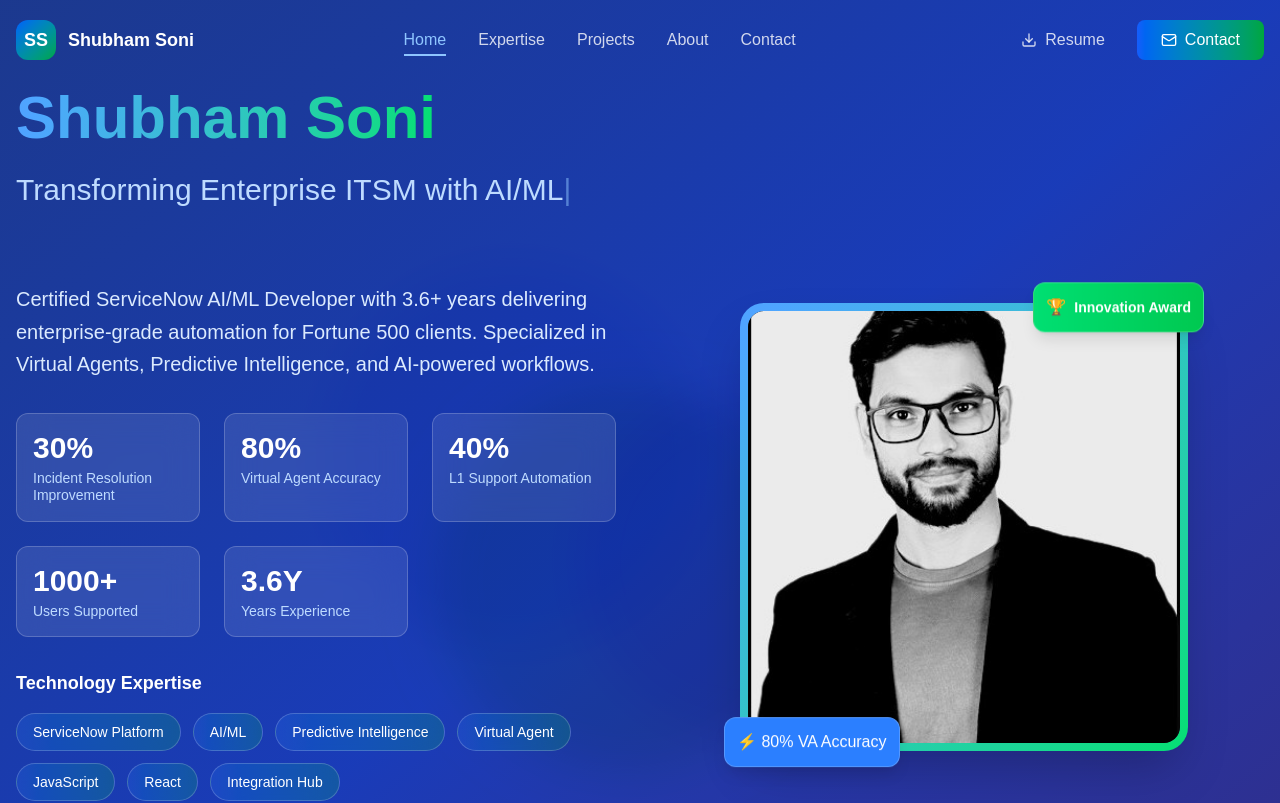
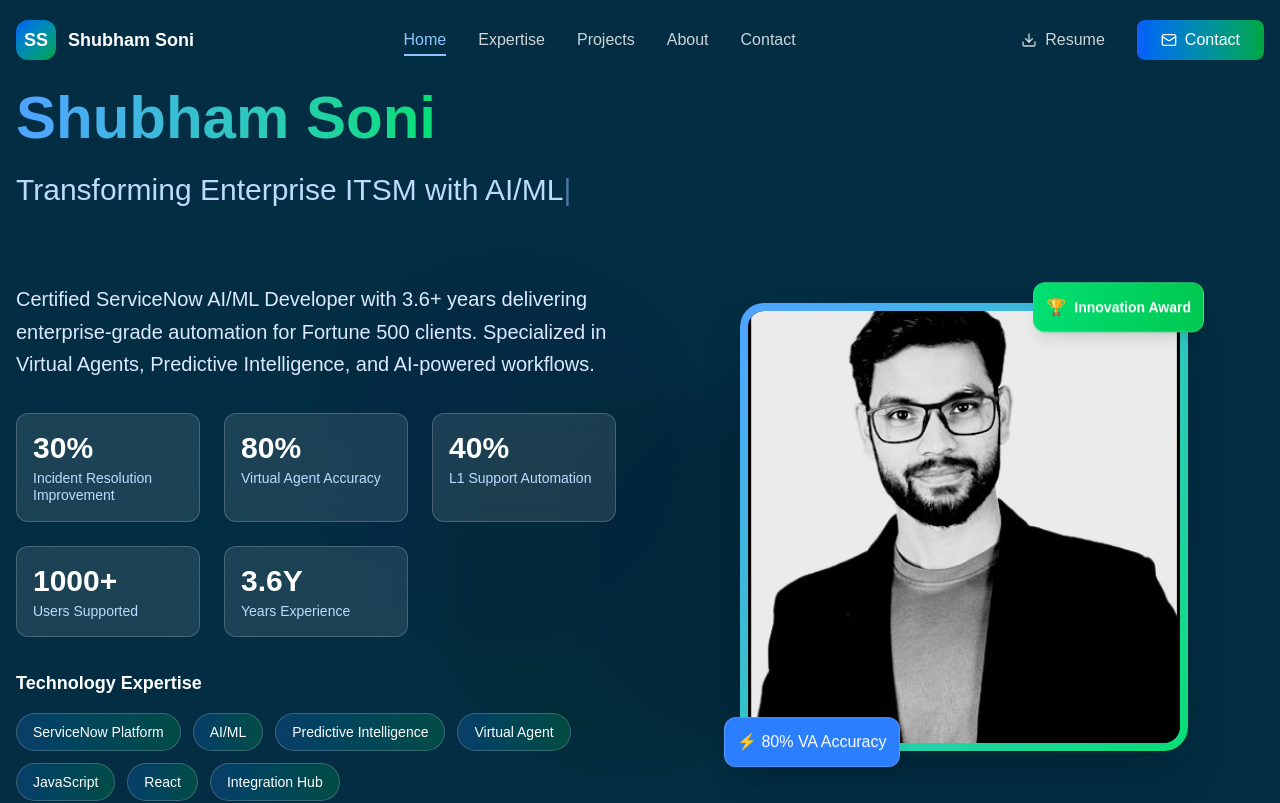
Before and after one commit to shubham-250320/servicenow-portfolio, a Next.js app: page / in a window 1280 px wide. Shown: the top 803 px of the page. Built offline with nearby package versions, Linux system fonts and the light colour scheme.

Commit message:
Update index.js

```diff
--- a/src/components/Hero/index.js
+++ b/src/components/Hero/index.js
@@ -111,7 +111,10 @@
   };
 
   return (
-    <section id="hero" className="min-h-screen bg-gradient-to-br from-blue-900 via-blue-800 to-indigo-900 relative overflow-hidden">
+    // <section id="hero" className="min-h-screen bg-gradient-to-br from-blue-900 via-blue-800 to-indigo-900 relative overflow-hidden">
+    <section id="hero"
+  className="min-h-screen relative overflow-hidden"
+  style={{ backgroundColor: '#032d42' }}>
       {/* Animated Background Blobs */}
       <div className="absolute inset-0">
         <div className="absolute top-1/4 left-1/4 w-96 h-96 bg-blue-400 rounded-full mix-blend-multiply filter blur-xl opacity-20 animate-blob"></div>
```
